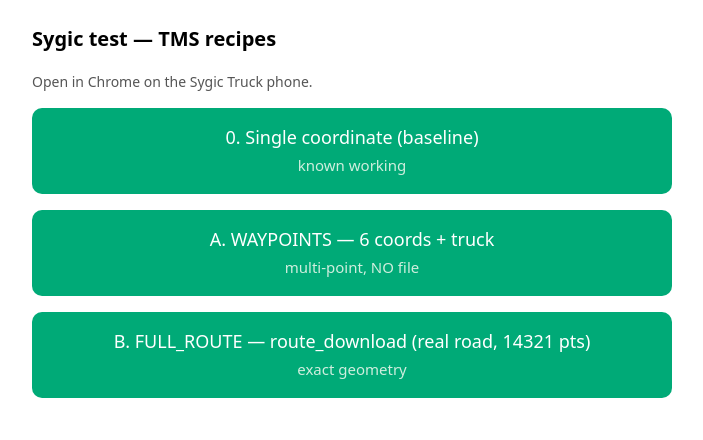
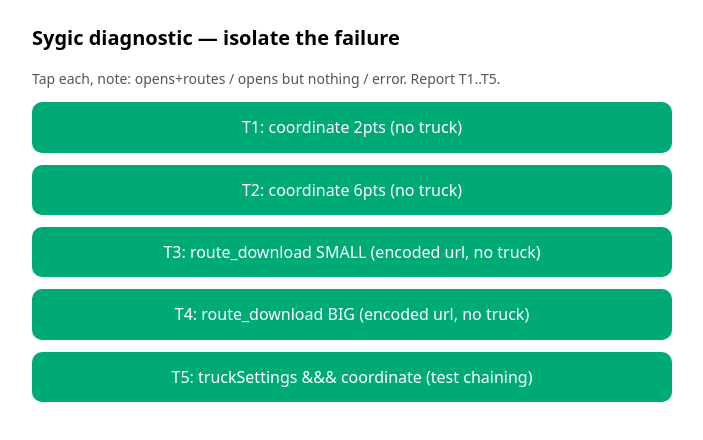
Before and after one commit to dragoshuniq/test2, a plain HTML site: page index.html in a window 1280 px wide. Shown: the whole page, without its empty margins (288-991 px from the left). Drawn offline with Linux system fonts and the light colour scheme.

Commit message:
Diagnostic: isolate multi-coordinate, route_download, chaining

```diff
--- a/index.html
+++ b/index.html
@@ -1,6 +1,9 @@
-<!doctype html><html><head><meta charset="utf-8"><meta name="viewport" content="width=device-width, initial-scale=1"><title>Sygic test</title><style>body{font-family:system-ui,sans-serif;max-width:640px;margin:24px auto;padding:0 16px;line-height:1.5}a.btn{display:block;margin:16px 0;padding:16px;background:#0a7;color:#fff;text-decoration:none;border-radius:10px;font-size:18px;text-align:center}small{color:#cfeede}h2{font-size:20px}.note{color:#555;font-size:14px}</style></head><body>
-<h2>Sygic test — TMS recipes</h2><p class="note">Open in Chrome on the Sygic Truck phone.</p>
-<a class="btn" href="intent://coordinate%7C7.4653%7C51.5136%7Cdrive#Intent;scheme=com.sygic.aura;S.browser_fallback_url=https%3A%2F%2Fplay.google.com%2Fstore%2Fapps%2Fdetails%3Fid%3Dcom.sygic.aura;end">0. Single coordinate (baseline)<br><small>known working</small></a>
-<a class="btn" href="intent://truckSettings%7Crou=tru&len=16500&wid=2550&hei=4000&wei=40000&&&coordinate%7C21.0122%7C52.2297%7C16.9252%7C52.4064%7C14.6376%7C52.3105%7C11.6276%7C52.1205%7C9.732%7C52.3759%7C7.4653%7C51.5136%7Cdrive#Intent;scheme=com.sygic.aura;S.browser_fallback_url=https%3A%2F%2Fplay.google.com%2Fstore%2Fapps%2Fdetails%3Fid%3Dcom.sygic.aura;end">A. WAYPOINTS — 6 coords + truck<br><small>multi-point, NO file</small></a>
-<a class="btn" href="intent://truckSettings%7Crou=tru&len=16500&wid=2550&hei=4000&wei=40000&&&route_download%7Chttps://raw.githubusercontent.com/dragoshuniq/test2/main/warsaw-dortmund.json%7Cjson#Intent;scheme=com.sygic.aura;S.browser_fallback_url=https%3A%2F%2Fplay.google.com%2Fstore%2Fapps%2Fdetails%3Fid%3Dcom.sygic.aura;end">B. FULL_ROUTE — route_download (real road, 14321 pts)<br><small>exact geometry</small></a>
+<!doctype html><html><head><meta charset="utf-8"><meta name="viewport" content="width=device-width, initial-scale=1"><title>Sygic diagnostic</title><style>body{font-family:system-ui,sans-serif;max-width:640px;margin:24px auto;padding:0 16px;line-height:1.4}a.btn{display:block;margin:12px 0;padding:14px;background:#0a7;color:#fff;text-decoration:none;border-radius:10px;font-size:16px;text-align:center}h2{font-size:20px}.note{color:#555;font-size:14px}</style></head><body>
+<h2>Sygic diagnostic — isolate the failure</h2>
+<p class="note">Tap each, note: opens+routes / opens but nothing / error. Report T1..T5.</p>
+<a class="btn" href="intent://coordinate%7C16.9252%7C52.4064%7C7.4653%7C51.5136%7Cdrive#Intent;scheme=com.sygic.aura;S.browser_fallback_url=https%3A%2F%2Fplay.google.com%2Fstore%2Fapps%2Fdetails%3Fid%3Dcom.sygic.aura;end">T1: coordinate 2pts (no truck)</a>
+<a class="btn" href="intent://coordinate%7C21.0122%7C52.2297%7C16.9252%7C52.4064%7C14.6376%7C52.3105%7C11.6276%7C52.1205%7C9.732%7C52.3759%7C7.4653%7C51.5136%7Cdrive#Intent;scheme=com.sygic.aura;S.browser_fallback_url=https%3A%2F%2Fplay.google.com%2Fstore%2Fapps%2Fdetails%3Fid%3Dcom.sygic.aura;end">T2: coordinate 6pts (no truck)</a>
+<a class="btn" href="intent://route_download%7Chttps%3A%2F%2Fraw.githubusercontent.com%2Fdragoshuniq%2Ftest2%2Fmain%2Fsmall.json%7Cjson#Intent;scheme=com.sygic.aura;S.browser_fallback_url=https%3A%2F%2Fplay.google.com%2Fstore%2Fapps%2Fdetails%3Fid%3Dcom.sygic.aura;end">T3: route_download SMALL (encoded url, no truck)</a>
+<a class="btn" href="intent://route_download%7Chttps%3A%2F%2Fraw.githubusercontent.com%2Fdragoshuniq%2Ftest2%2Fmain%2Fwarsaw-dortmund.json%7Cjson#Intent;scheme=com.sygic.aura;S.browser_fallback_url=https%3A%2F%2Fplay.google.com%2Fstore%2Fapps%2Fdetails%3Fid%3Dcom.sygic.aura;end">T4: route_download BIG (encoded url, no truck)</a>
+<a class="btn" href="intent://truckSettings%7Crou=tru&&&coordinate%7C7.4653%7C51.5136%7Cdrive#Intent;scheme=com.sygic.aura;S.browser_fallback_url=https%3A%2F%2Fplay.google.com%2Fstore%2Fapps%2Fdetails%3Fid%3Dcom.sygic.aura;end">T5: truckSettings &&& coordinate (test chaining)</a>
 </body></html>
```
Also changed, not shown: small.json (added, +1 -0 lines).
